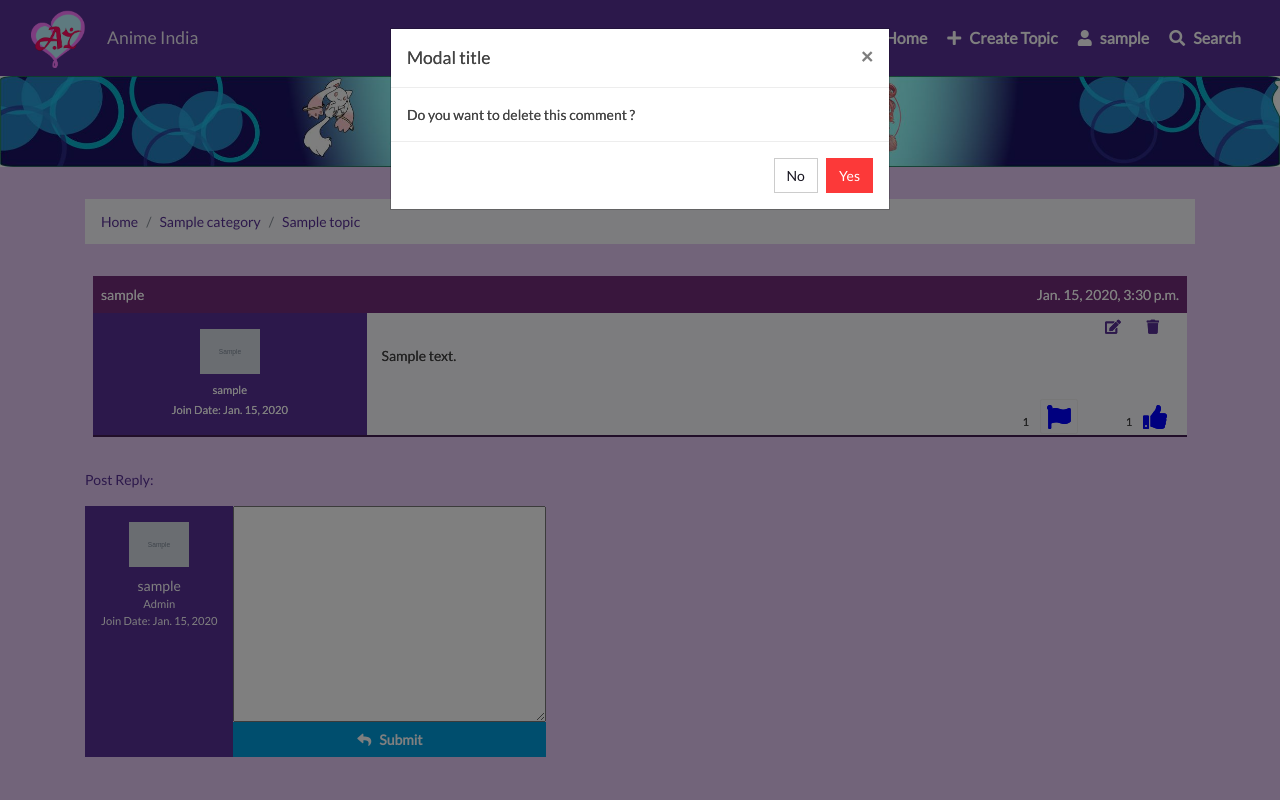
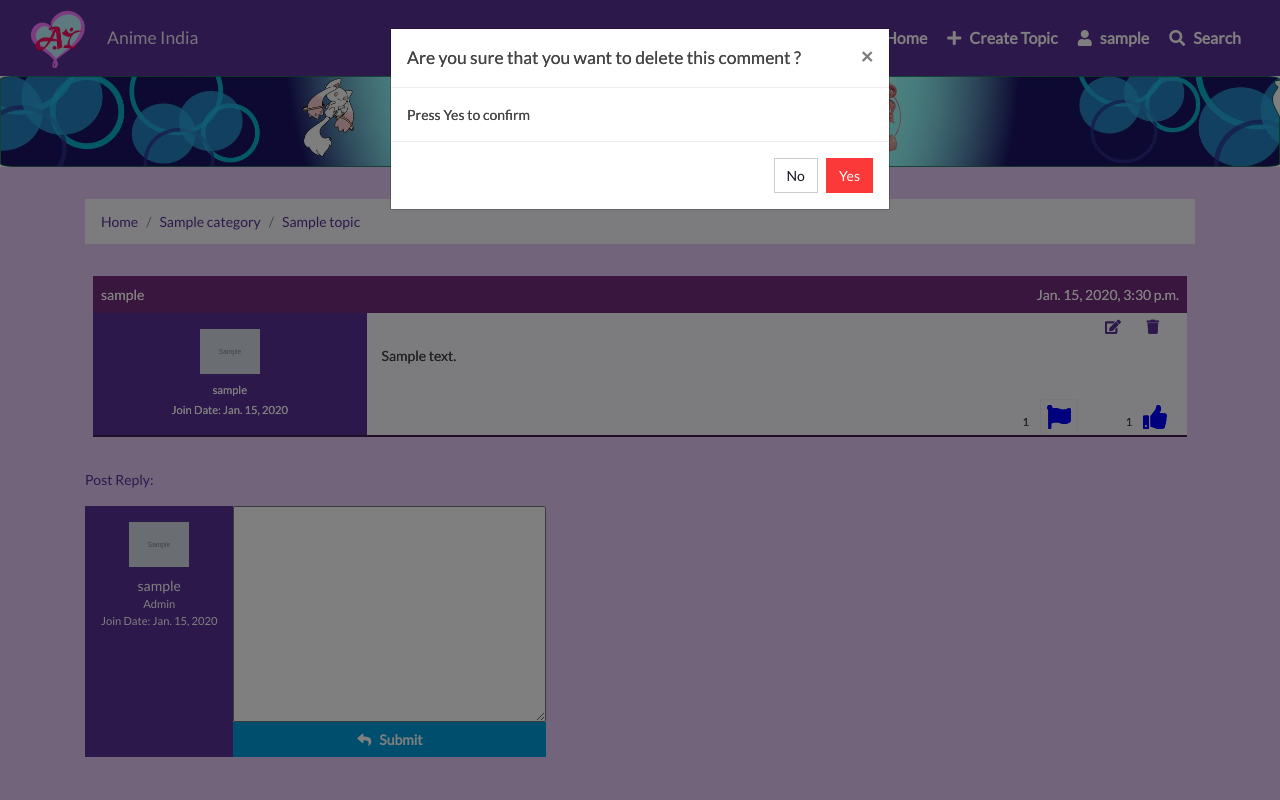
Before and after one commit to codescientist703/anime-india, a Django app: a page that uses templates/forum/single_topic.html in a window 1280 px wide, after a click that opens the changed part. Run offline with Django 3.2, Linux system fonts and the light colour scheme; a user stored in the database is signed in; tables that the repository leaves empty hold one stand-in row (values such as "Sample post"); grey boxes marked "Sample" are stand-in pictures; some libraries are stand-ins or nearby versions.

Commit message:
changed modal title

```diff
--- a/templates/forum/single_topic.html
+++ b/templates/forum/single_topic.html
@@ -53,13 +53,13 @@
         <div class="modal-dialog" role="document">
           <div class="modal-content">
             <div class="modal-header">
-              <h5 class="modal-title">Modal title</h5>
+              <h5 class="modal-title">Are you sure that you want to delete this comment ?</h5>
               <button type="button" class="close" data-dismiss="modal" aria-label="Close">
                 <span aria-hidden="true">&times;</span>
               </button>
             </div>
             <div class="modal-body">
-              Do you want to delete this comment ?
+              Press Yes to confirm
             </div>
             <div class="modal-footer">
               <button type="button" class="btn btn-secondary" data-dismiss="modal">No</button>
```
